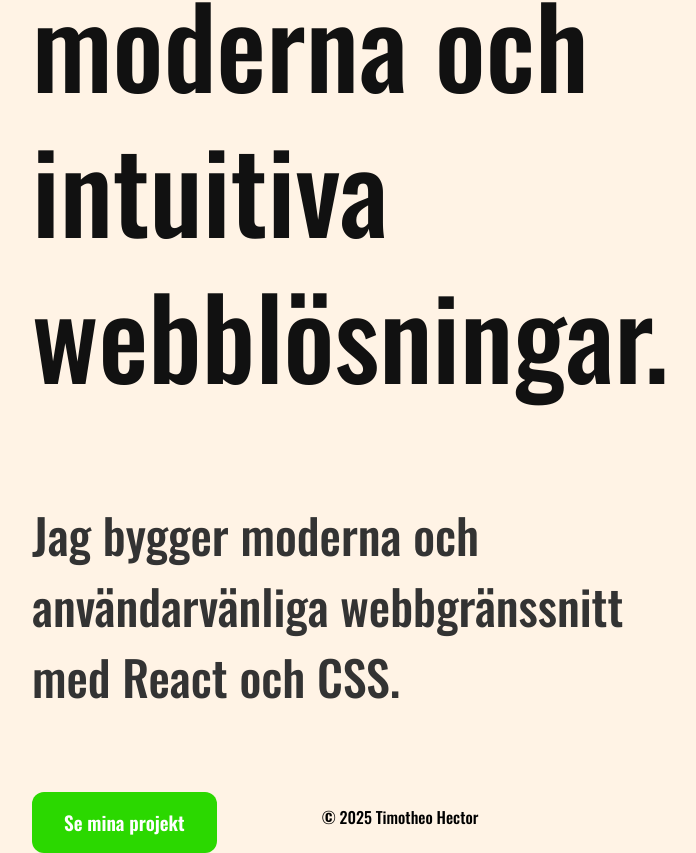
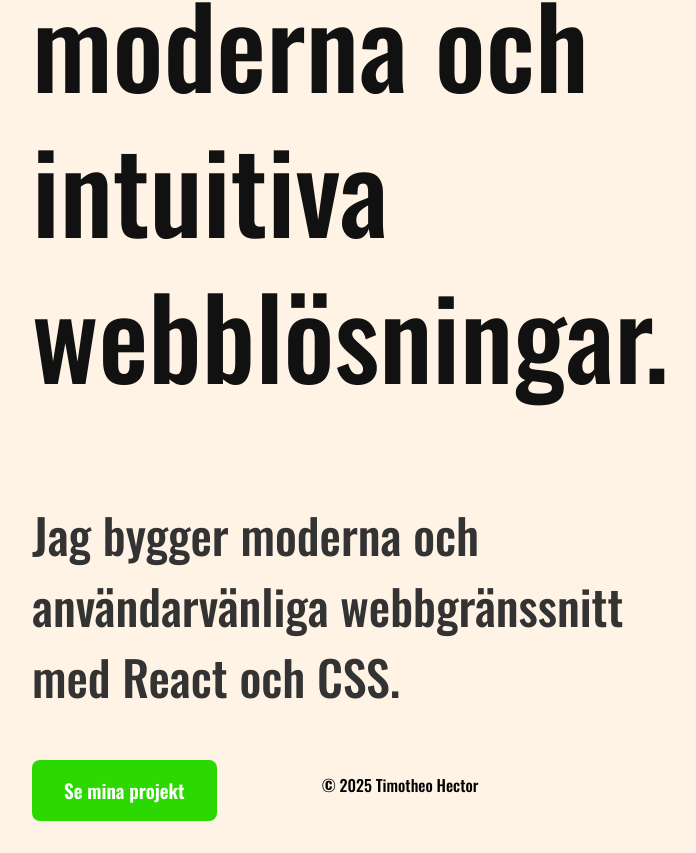
Before and after one commit to Tim-H-H/Timotheos-Portfolio, a React (Vite) app: page / in a window 1280 px wide. Shown: the part 639-1492 px from the top of the page, without its empty margins (240-936 px from the left). After the commit the page ends 1460 px from the top, so only its background shows below. Built offline with nearby package versions, Linux system fonts and the light colour scheme.

Commit message:
revised the button for both objects, now the live demo is a button and github will be a simple link

```diff
--- a/src/components/ProjectCard.jsx
+++ b/src/components/ProjectCard.jsx
@@ -4,11 +4,9 @@ export default function projectcard({ title, description, github, live}) {
             <h3>{title}</h3>
             <p>{description}</p>
             <div className="project-buttons">
-
-                <a href={live} target="_blank" rel="noopener noreferrer">
+                <a href={live} target="_blank" rel="noopener noreferrer" className="button button-live">
                     Live Demo
                 </a>
-
                 <a href={github} target="_blank" rel="noopener noreferrer">
                     Github
                 </a>
--- a/src/index.css
+++ b/src/index.css
@@ -199,7 +199,7 @@ h1, h2, h3, .header-name {
   margin-top: 0.5rem;
 }
 
-.home button {
+/* .home button {
   font-family: "Oswald", sans-serif;
   background: #2bd800;
   color: white;
@@ -212,7 +212,7 @@ h1, h2, h3, .header-name {
   align-self: flex-start;
   margin-top: 2rem;
   transition: background 0.2s ease, transform 0.2s ease;
-}
+} */
 
 .home button:hover {
   background: #24b300;
@@ -380,23 +380,39 @@ h1, h2, h3, .header-name {
 }
 
 .project-buttons {
-  display: flex;
   gap: 1rem;
   margin-top: 1rem;
 }
 
-.project-buttons a {
-  display: inline-block;
+.button {
   text-decoration: none;
   background: #2bd800;
   color: white;
   font-weight: 600;
-  padding: 0.5rem 1rem;
+  border: none;
   border-radius: 0.5rem;
   transition: background 0.2s ease;
 }
 
-.project-card a:hover {
+.button-home {
+  padding: 1rem 2rem;
+  font-family: "Oswald", sans-serif;
+  font-weight: 600;
+  font-size: 1.2rem;
+
+  transition: background 0.2s ease, transform 0.2s ease;
+}
+
+.button-live {
+  display: block;
+  width: 5rem;
+  padding: 0.5rem 1rem;
+  font-family: "Oswald", sans-serif;
+  font-weight: 600;
+  font-size: 1.2rem;
+}
+
+.button:hover {
   background: #24b300;
 }
 
@@ -411,6 +427,7 @@ h1, h2, h3, .header-name {
   height: 3rem;
   background: rgba(255, 255, 255, 0.05);
  }
+
 
 /* Mobile Web Design */
 
--- a/src/pages/Home.jsx
+++ b/src/pages/Home.jsx
@@ -17,8 +17,8 @@ export default function Home() {
             Jag bygger moderna och användarvänliga webbgränssnitt med React och
             CSS.
           </p>
-          <div className="">
-            <button onClick={() => nav("/Projects")}>Se mina projekt</button>
+          <div>
+            <button className="button button-home" onClick={() => nav("/Projects")}>Se mina projekt</button>
           </div>
         </div>
         <div className="home-side-right">
```
